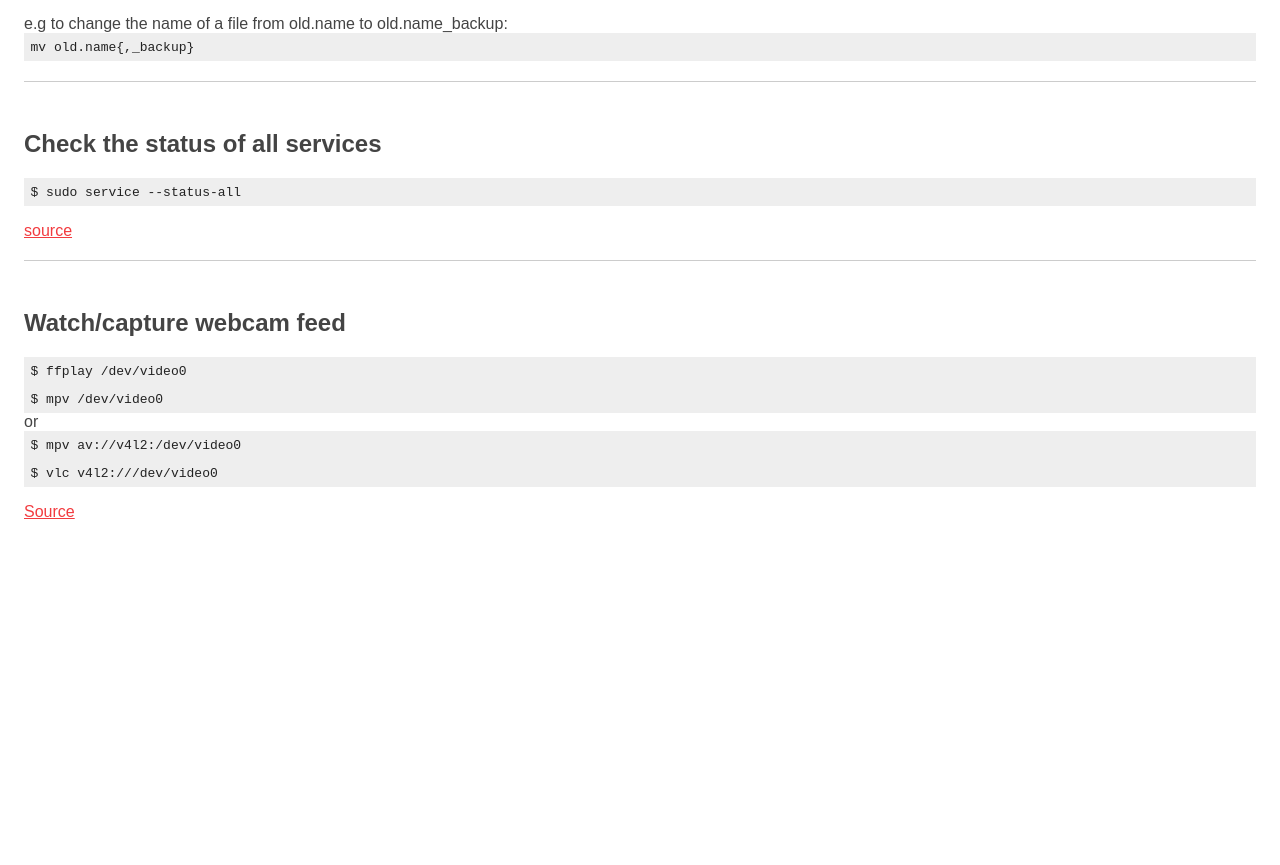
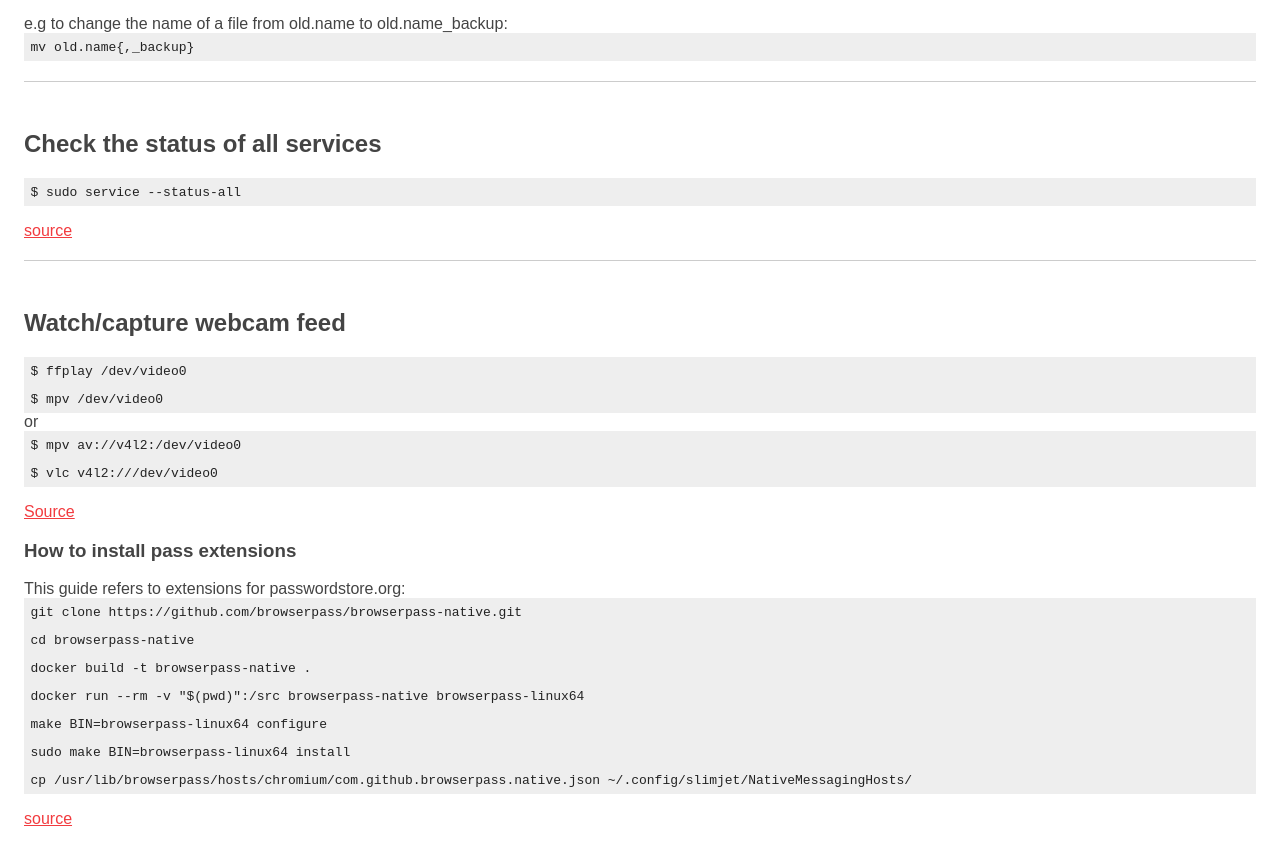
Before and after one commit to sica07/sica07.github.io, a Jekyll site: the page built from Others.md, in a window 1280 px wide and 900 px high, scrolled down 1266 px. Shown: the top 865 px of the window. Built offline with Jekyll 4.4.1, drawn with Linux system fonts in a browser that asks for light colours; our own code applies the rules of GitHub Pages for plain Markdown files; before the commit the page ends 1859 px from its top, so only the background shows below that.

Commit message:
- add info about hot to configure pass extensions for slimjet

```diff
--- a/Others.md
+++ b/Others.md
@@ -54,3 +54,15 @@ or
 `$ vlc v4l2:///dev/video0`
 
 [Source](https://unix.stackexchange.com/questions/3304/how-do-i-watch-my-webcams-feed-in-linux)
+
+### How to install pass extensions
+This guide refers to extensions for passwordstore.org:
+`git clone https://github.com/browserpass/browserpass-native.git`
+`cd browserpass-native`
+`docker build -t browserpass-native .`
+`docker run --rm -v "$(pwd)":/src browserpass-native browserpass-linux64`
+`make BIN=browserpass-linux64 configure`
+`sudo make BIN=browserpass-linux64 install`
+`cp /usr/lib/browserpass/hosts/chromium/com.github.browserpass.native.json ~/.config/slimjet/NativeMessagingHosts/`
+
+[source](https://github.com/browserpass/browserpass-native#build-using-docker)
```
Also changed, not shown: laravel.md (+1 -0 lines).
